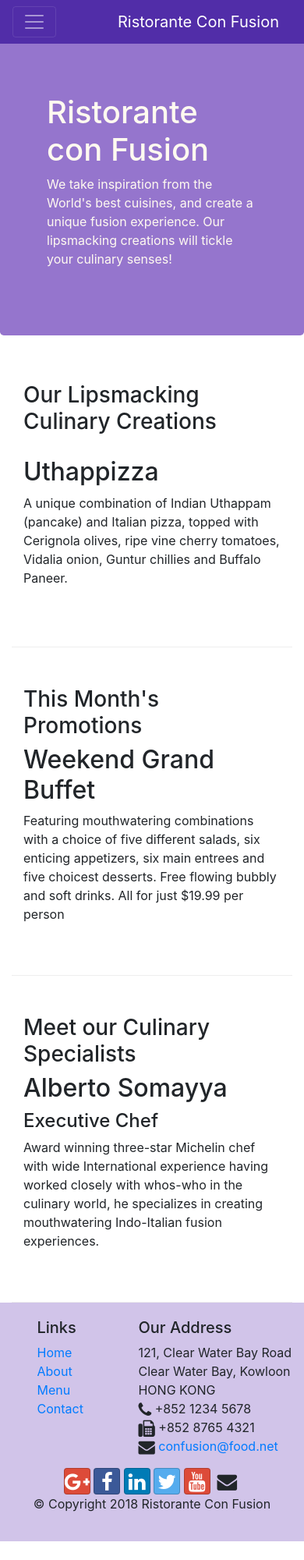
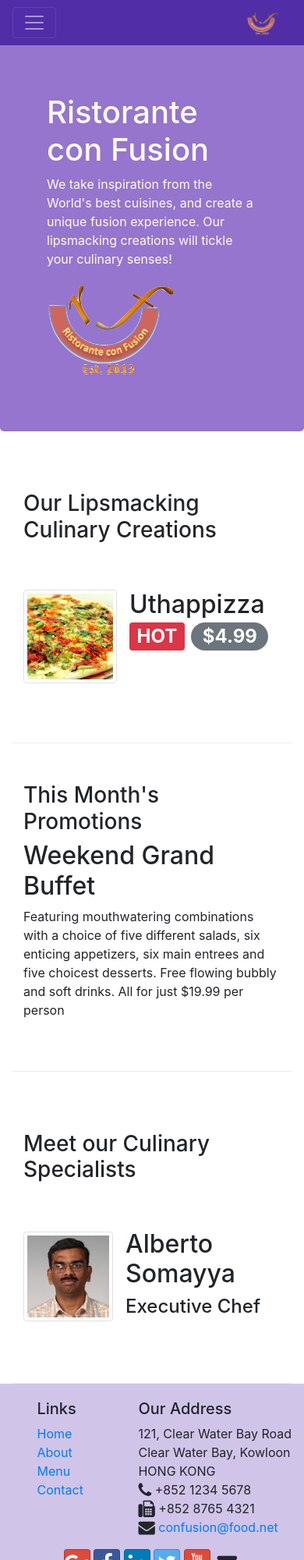
Before and after one commit to jefflgaol/Git-Bootstrap, a website: page index.html in a window 390 px wide. Shown: the top 2000 px of the page at 78% size. Before the commit the page ends 1976 px from the top, so only its background shows below. Drawn offline with nearby package versions, Linux system fonts and the light colour scheme.

Commit message:
Alerting users

```diff
--- a/index.html
+++ b/index.html
@@ -23,13 +23,17 @@
             <button class="navbar-toggler" type="button" data-toggle="collapse" data-target="#Navbar">
                 <span class="navbar-toggler-icon"></span>
             </button>
-            <a class="navbar-brand" href="#">Ristorante Con Fusion</a>
+            <a class="navbar-brand" href="#"><img src="img/logo.png" height="30" width="41"></a>
             <div class="collapse navbar-collapse" id="Navbar">
                 <ul class="navbar-nav mr-auto">
-                    <li class="nav-item active"><a class="nav-link" href="#"><span class="fa fa-home fa-lg"></span> Home</a></li>
-                    <li class="nav-item"><a class="nav-link" href="./aboutus.html"><span class="fa fa-info fa-lg"></span> About</a></li>
-                    <li class="nav-item"><a class="nav-link" href="#"><span class="fa fa-list fa-lg"></span> Menu</a></li>
-                    <li class="nav-item"><a class="nav-link" href="./contactus.html"><span class="fa fa-address-card fa-lg"></span> Contact</a></li>
+                    <li class="nav-item active"><a class="nav-link" href="#"><span class="fa fa-home fa-lg"></span>
+                            Home</a></li>
+                    <li class="nav-item"><a class="nav-link" href="./aboutus.html"><span
+                                class="fa fa-info fa-lg"></span> About</a></li>
+                    <li class="nav-item"><a class="nav-link" href="#"><span class="fa fa-list fa-lg"></span> Menu</a>
+                    </li>
+                    <li class="nav-item"><a class="nav-link" href="./contactus.html"><span
+                                class="fa fa-address-card fa-lg"></span> Contact</a></li>
                 </ul>
             </div>
         </div>
@@ -40,9 +44,11 @@
             <div class="row row-header">
                 <div class="col-12 col-sm-6">
                     <h1>Ristorante con Fusion</h1>
-                    <p>We take inspiration from the World's best cuisines, and create a unique fusion experience. Our lipsmacking creations will tickle your culinary senses!</p>
+                    <p>We take inspiration from the World's best cuisines, and create a unique fusion experience. Our
+                        lipsmacking creations will tickle your culinary senses!</p>
                 </div>
-                <div class="col-12 col-sm">
+                <div class="col-12 col-sm align-self-center">
+                    <img src="img/logo.png" class="img-fluid">
                 </div>
             </div>
         </div>
@@ -54,8 +60,13 @@
                 <h3>Our Lipsmacking Culinary Creations</h3>
             </div>
             <div class="col-12 col-sm order-sm-first col-md">
-                <h2>Uthappizza</h2>
-                <p>A unique combination of Indian Uthappam (pancake) and Italian pizza, topped with Cerignola olives, ripe vine cherry tomatoes, Vidalia onion, Guntur chillies and Buffalo Paneer.</p>
+                <div class="media">
+                    <img class="d-flex mr-3 img-thumbnail align-self-center" src="img/uthappizza.png" alt="Uthappizza">
+                    <div class="media-body">
+                        <h2 class="mt-0">Uthappizza <span class="badge badge-danger">HOT</span> <span class="badge badge-pill badge-secondary">$4.99</span></h2>
+                        <p class="d-none d-sm-block">A unique combination of Indian Uthappam (pancake) and Italian pizza, topped with Cerignola olives, ripe vine cherry tomatoes, Vidalia onion, Guntur chillies and Buffalo Paneer.</p>
+                    </div>
+                </div>
             </div>
         </div>
 
@@ -66,7 +77,9 @@
             </div>
             <div class="col-12 col-sm col-md">
                 <h2>Weekend Grand Buffet</h2>
-                <p>Featuring mouthwatering combinations with a choice of five different salads, six enticing appetizers, six main entrees and five choicest desserts. Free flowing bubbly and soft drinks. All for just $19.99 per person </p>
+                <p>Featuring mouthwatering combinations with a choice of five different salads, six enticing appetizers,
+                    six main entrees and five choicest desserts. Free flowing bubbly and soft drinks. All for just
+                    $19.99 per person </p>
             </div>
         </div>
 
@@ -75,9 +88,16 @@
                 <h3>Meet our Culinary Specialists</h3>
             </div>
             <div class="col-12 col-sm order-sm-first col-md">
-                <h2>Alberto Somayya</h2>
-                <h4>Executive Chef</h4>
-                <p>Award winning three-star Michelin chef with wide International experience having worked closely with whos-who in the culinary world, he specializes in creating mouthwatering Indo-Italian fusion experiences. </p>
+                <div class="media">
+                    <img class="d-flex mr-3 img-thumbnail align-self-center" src="img/alberto.png" alt="Alberto Sommaya">
+                    <div class="media-body">
+                        <h2 class="mt-0">Alberto Somayya</h2>
+                        <h4>Executive Chef</h4>
+                        <p class="d-none d-sm-block">Award winning three-star Michelin chef with wide International experience having worked closely with
+                            whos-who in the culinary world, he specializes in creating mouthwatering Indo-Italian fusion
+                            experiences. </p>
+                    </div>
+                </div>
             </div>
         </div>
     </div>
@@ -102,25 +122,30 @@
                         HONG KONG<br>
                         <i class="fa fa-phone fa-lg"></i> +852 1234 5678<br>
                         <i class="fa fa-fax fa-lg"></i> +852 8765 4321<br>
-                        <i class="fa fa-envelope fa-lg"></i><a href="mailto:confusion@food.net">    confusion@food.net</a>
-		           </address>
+                        <i class="fa fa-envelope fa-lg"></i><a href="mailto:confusion@food.net"> confusion@food.net</a>
+                    </address>
                 </div>
                 <div class="col-12 col-sm-4 align-self-center">
                     <div class="text-center">
-                        <a class="btn btn-social-icon btn-google" href="http://google.com/+"><i class="fa fa-google-plus fa-lg"></i></a>
-                        <a class="btn btn-social-icon btn-facebook" href="http://www.facebook.com/profile.php?id="><i class="fa fa-facebook fa-lg"></i></a>
-                        <a class="btn btn-social-icon btn-linkedin" href="http://www.linkedin.com/in/"><i class="fa fa-linkedin fa-lg"></i></a>
-                        <a class="btn btn-social-icon btn-twitter" href="http://twitter.com/"><i class="fa fa-twitter fa-lg"></i></a>
-                        <a class="btn btn-social-icon btn-google" href="http://youtube.com/"><i class="fa fa-youtube fa-lg"></i></a>
+                        <a class="btn btn-social-icon btn-google" href="http://google.com/+"><i
+                                class="fa fa-google-plus fa-lg"></i></a>
+                        <a class="btn btn-social-icon btn-facebook" href="http://www.facebook.com/profile.php?id="><i
+                                class="fa fa-facebook fa-lg"></i></a>
+                        <a class="btn btn-social-icon btn-linkedin" href="http://www.linkedin.com/in/"><i
+                                class="fa fa-linkedin fa-lg"></i></a>
+                        <a class="btn btn-social-icon btn-twitter" href="http://twitter.com/"><i
+                                class="fa fa-twitter fa-lg"></i></a>
+                        <a class="btn btn-social-icon btn-google" href="http://youtube.com/"><i
+                                class="fa fa-youtube fa-lg"></i></a>
                         <a class="btn btn-social-icon" href="mailto:"><i class="fa fa-envelope fa-lg"></i></a>
                     </div>
                 </div>
-           </div>
-           <div class="row justify-content-center">
+            </div>
+            <div class="row justify-content-center">
                 <div class="col-auto">
                     <p>© Copyright 2018 Ristorante Con Fusion</p>
                 </div>
-           </div>
+            </div>
         </div>
     </footer>
 
```
Also changed, not shown: aboutus.html (+1 -1 lines), contactus.html (+1 -1 lines), img/alberto.png (added), img/buffet.png (added), img/logo.png (added), img/uthappizza.png (added), 1 other file.
